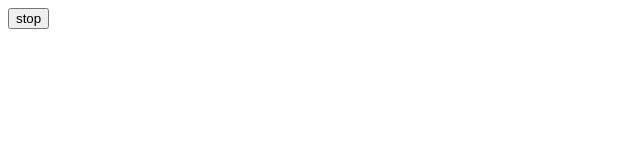
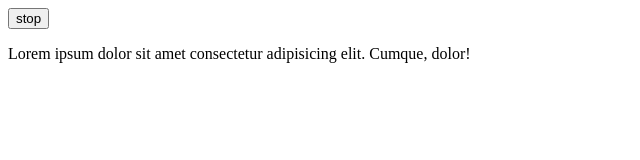
Before and after one commit to porianaghdali/project-1, a plain HTML site: page pori/index.html in a window 1280 px wide. Shown: the whole page, without its empty margins (0-640 px from the left). Drawn offline with Linux system fonts and the light colour scheme.

Commit message:
change in dev

```diff
--- a/pori/index.html
+++ b/pori/index.html
@@ -26,7 +26,8 @@
 
     <button onclick="alert">stop</button>
 
-
+<p>Lorem ipsum dolor sit amet consectetur
+    adipisicing elit. Cumque, dolor!</p>
 
 
 </body>
```
Also changed, not shown: pori/info.txt.
